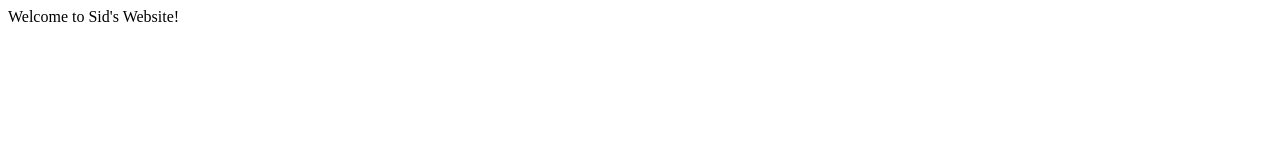
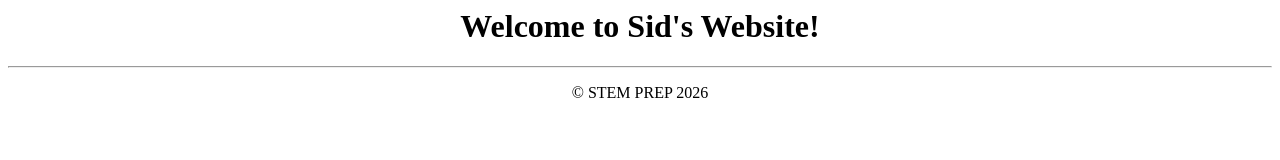
Before and after one commit to sidvish0503/sidvish0503.github.io, a plain HTML site: page index.html in a window 1280 px wide. Drawn offline with Linux system fonts and the light colour scheme.

Commit message:
Update welcome message and structure in index.html

```diff
--- a/index.html
+++ b/index.html
@@ -3,6 +3,11 @@
     <title>Sid's Page</title>
   </head>
   <body>
-    <p>Welcome to Sid's Website!</p>
+    <center>
+      <h1>Welcome to Sid's Website!</h1>
+      <hr>
+      <p>&copy; STEM PREP 2026</p>
+    </center>
+
   </body>
 </html>
```
